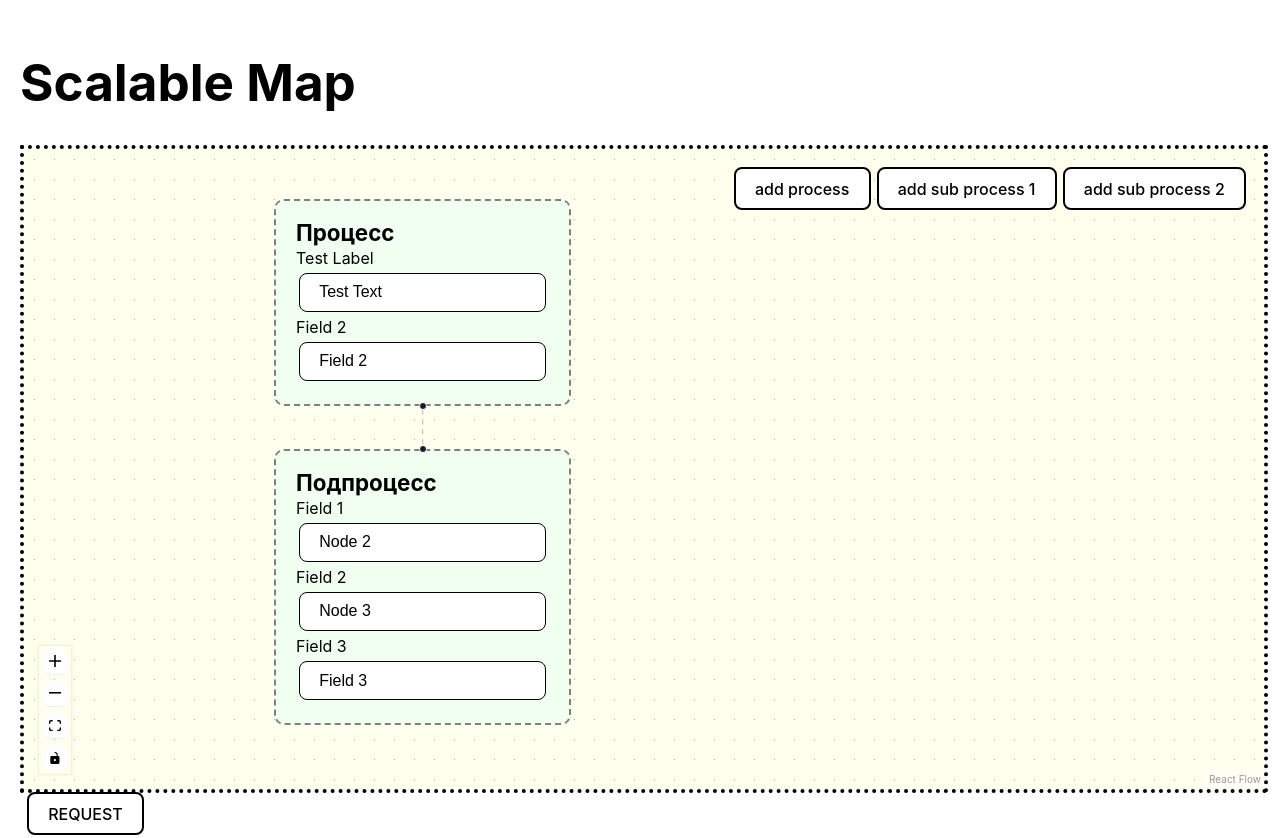
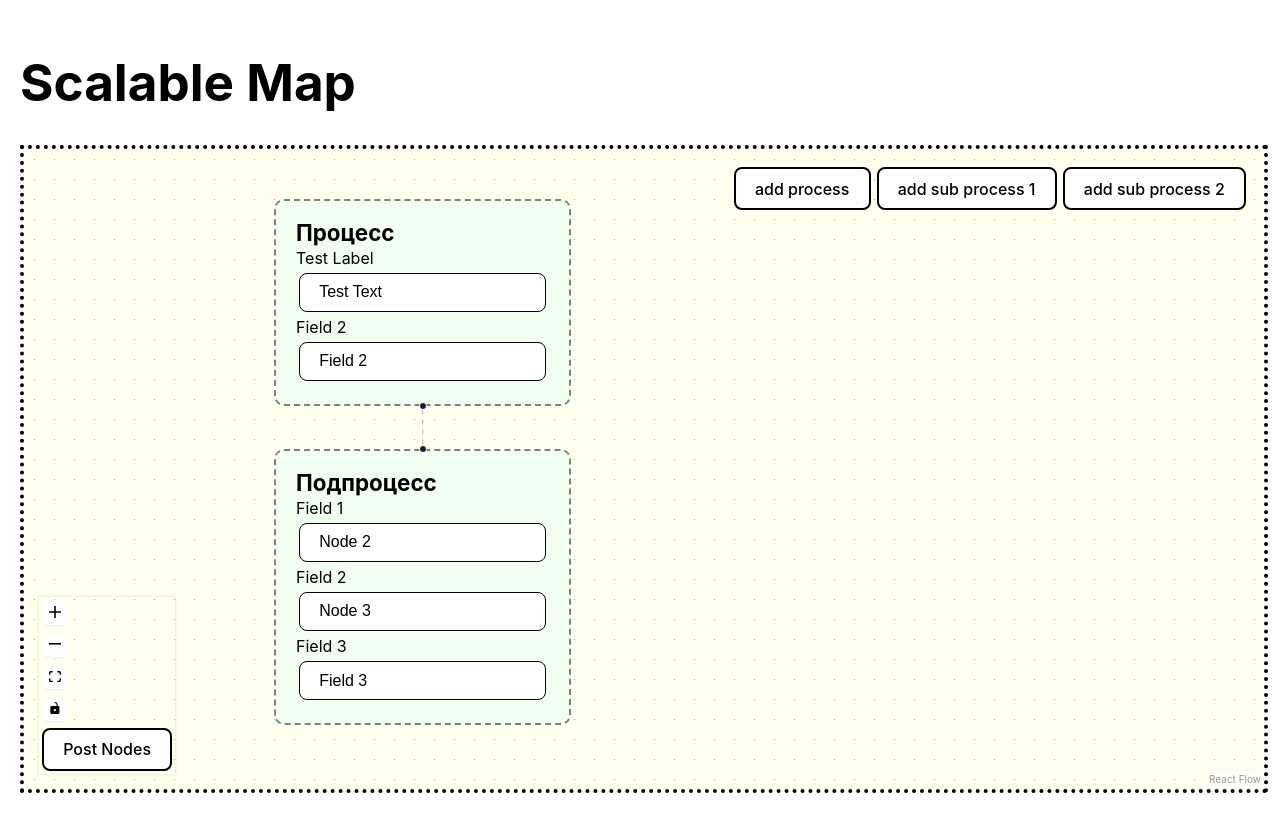
Before and after one commit to DanilPorkchop15/react-flow-test, a React app: page / in a window 1280 px wide. After the commit the page ends 813 px from the top, so only its background shows below. Built offline with nearby package versions, Linux system fonts and the light colour scheme; the HTML template or start-up script is replaced by a standard one.

Commit message:
feat(flow): add post-button to controls

```diff
--- a/src/widgets/scalableMap/ui/index.tsx
+++ b/src/widgets/scalableMap/ui/index.tsx
@@ -38,12 +38,13 @@ export function ScalableMapWidget() {
         maxZoom={2}
       >
         <Background bgColor="#ffe"/>
-        <Controls/>
+        <Controls>
+          <button onClick={() => FlowApi.PostNodes({nodes: getNodes(), edges: getEdges()})}>
+            Post Nodes
+          </button>
+        </Controls>
         <AddNodesPanelFeature setNodes={setNodes}/>
       </ReactFlow>
-      <button onClick={() => FlowApi.PostNodes({nodes: getNodes(), edges: getEdges()})}>
-        REQUEST
-      </button>
     </div>
   );
 }
```
